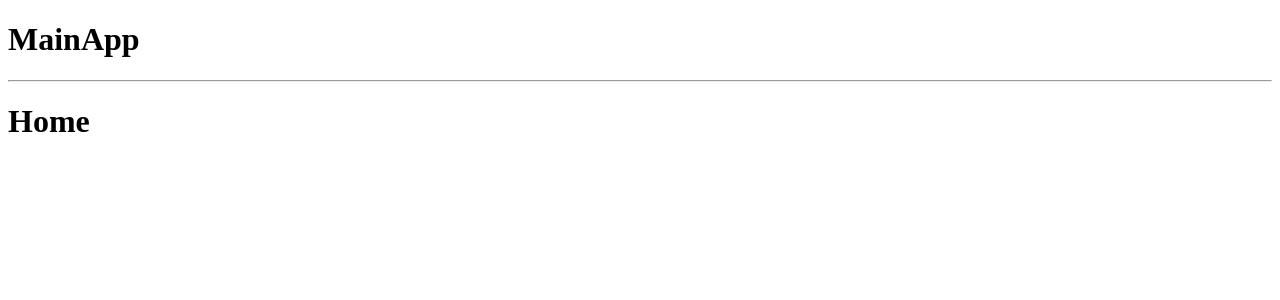
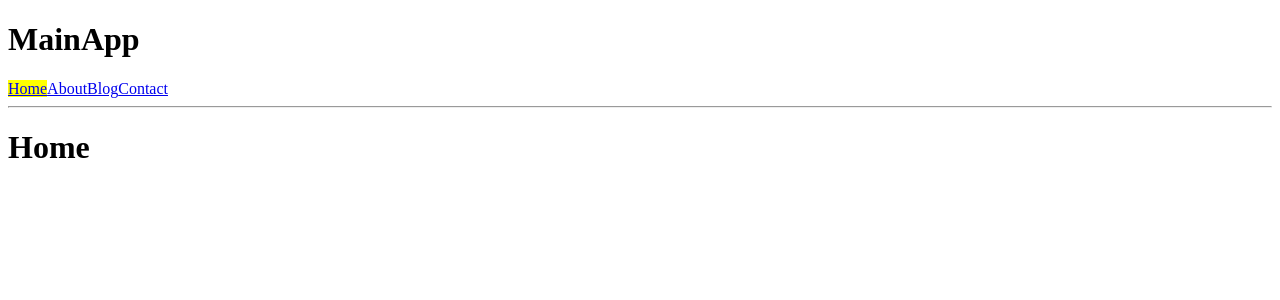
Before and after one commit to vinsmake/react-router, a React (Vite) app: page / in a window 1280 px wide. Shown: the top 300 px of the page. Built offline with nearby package versions, Linux system fonts and the light colour scheme.

Commit message:
Project updated

```diff
--- a/src/pages/MainApp.jsx
+++ b/src/pages/MainApp.jsx
@@ -1,13 +1,15 @@
-import { Navigate, Route, Routes } from "react-router-dom"
+import { Link, Navigate, Route, Routes } from "react-router-dom"
 import { Home } from "./Home"
 import { About } from "./About"
 import { Blog } from "./Blog"
 import { Contact } from "./Contact"
+import { Nav } from "./Nav"
 
 export const MainApp = () => {
     return (
     <>
         <h1>MainApp</h1>
+        <Nav/>
         <hr/>
 
         <Routes>
--- /dev/null
+++ b/src/pages/Nav.jsx
@@ -0,0 +1,13 @@
+import { Link, NavLink } from "react-router-dom"
+import "./nav.css";
+
+export const Nav = () => {
+    return (
+    <>
+        <NavLink className={({isActive}) => `${isActive ? 'warning-box' : ''}` } to="/">Home</NavLink>
+        <NavLink className={({isActive}) => `${isActive ? 'warning-box' : ''}` } to="/about">About</NavLink>
+        <NavLink className={({isActive}) => `${isActive ? 'warning-box' : ''}` } to="/blog">Blog</NavLink>
+        <NavLink className={({isActive}) => `${isActive ? 'warning-box' : ''}` } to="/contact">Contact</NavLink>
+    </>
+    )
+}
--- /dev/null
+++ b/src/pages/nav.css
@@ -0,0 +1,3 @@
+.warning-box {
+    background-color: yellow;
+}
```
